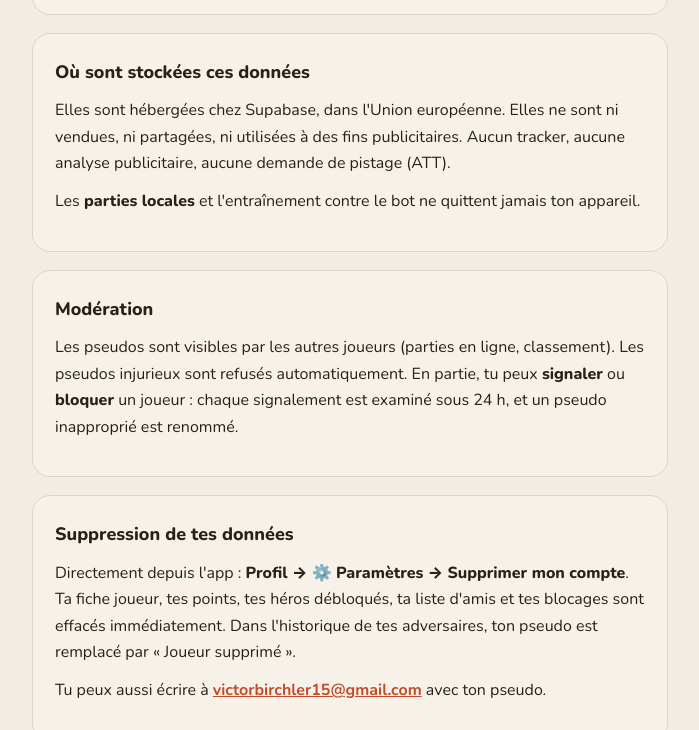
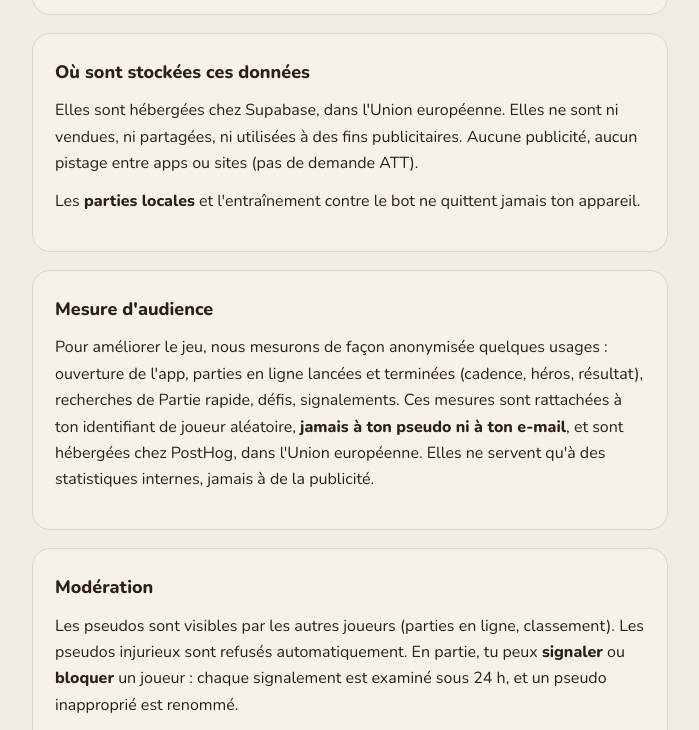
Before and after one commit to victorbirchler15/chessdo-legal, a plain HTML site: page privacy.html in a window 1280 px wide. Shown: the part 795-1525 px from the top of the page, without its empty margins (290-989 px from the left). Drawn offline with nearby package versions, Linux system fonts and the light colour scheme.

Commit message:
Confidentialité : mesure d'audience (PostHog, UE, sans publicité ni pistage)

```diff
--- a/privacy.html
+++ b/privacy.html
@@ -63,8 +63,13 @@
 
     <div class="card">
       <h2>Où sont stockées ces données</h2>
-      <p>Elles sont hébergées chez Supabase, dans l'Union européenne. Elles ne sont ni vendues, ni partagées, ni utilisées à des fins publicitaires. Aucun tracker, aucune analyse publicitaire, aucune demande de pistage (ATT).</p>
+      <p>Elles sont hébergées chez Supabase, dans l'Union européenne. Elles ne sont ni vendues, ni partagées, ni utilisées à des fins publicitaires. Aucune publicité, aucun pistage entre apps ou sites (pas de demande ATT).</p>
       <p>Les <strong>parties locales</strong> et l'entraînement contre le bot ne quittent jamais ton appareil.</p>
+    </div>
+
+    <div class="card">
+      <h2>Mesure d'audience</h2>
+      <p>Pour améliorer le jeu, nous mesurons de façon anonymisée quelques usages : ouverture de l'app, parties en ligne lancées et terminées (cadence, héros, résultat), recherches de Partie rapide, défis, signalements. Ces mesures sont rattachées à ton identifiant de joueur aléatoire, <strong>jamais à ton pseudo ni à ton e-mail</strong>, et sont hébergées chez PostHog, dans l'Union européenne. Elles ne servent qu'à des statistiques internes, jamais à de la publicité.</p>
     </div>
 
     <div class="card">
```
